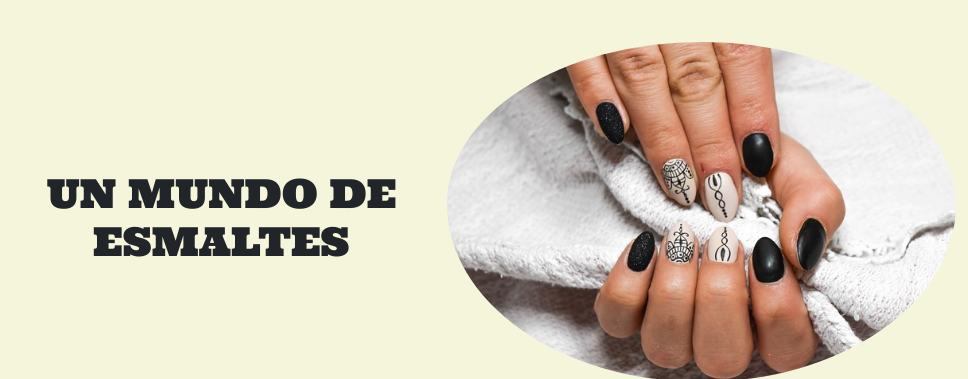
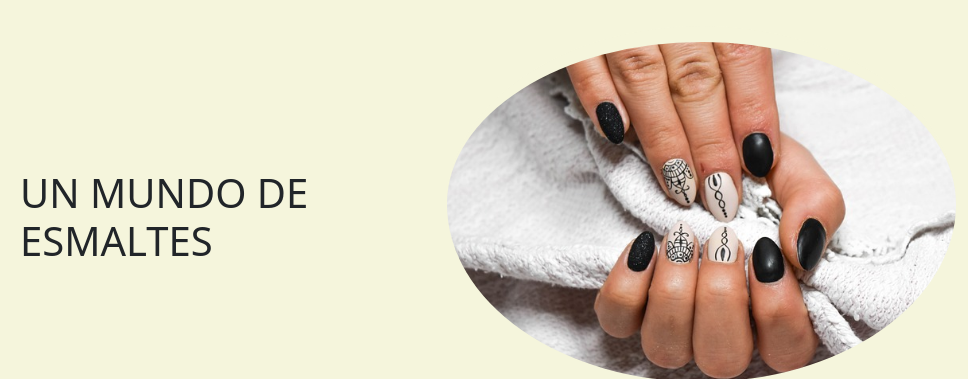
Before and after one commit to sebajuarez420/preentrega2, a plain HTML site: page pages/unas.html in a window 1280 px wide. Shown: the part 250-629 px from the top of the page, 312-1280 px from the left. Drawn offline with nearby package versions, Linux system fonts and the light colour scheme.

```diff
--- a/css/style.css
+++ b/css/style.css
@@ -8,7 +8,6 @@
     color: rgb(174, 179, 21);
   }
 
-.esmSize {
+.ultra {
     font-family: 'Ultra', serif;
-    text-align: center;
 }
```
Also changed, not shown: pages/corte.html (+1 -1 lines).
